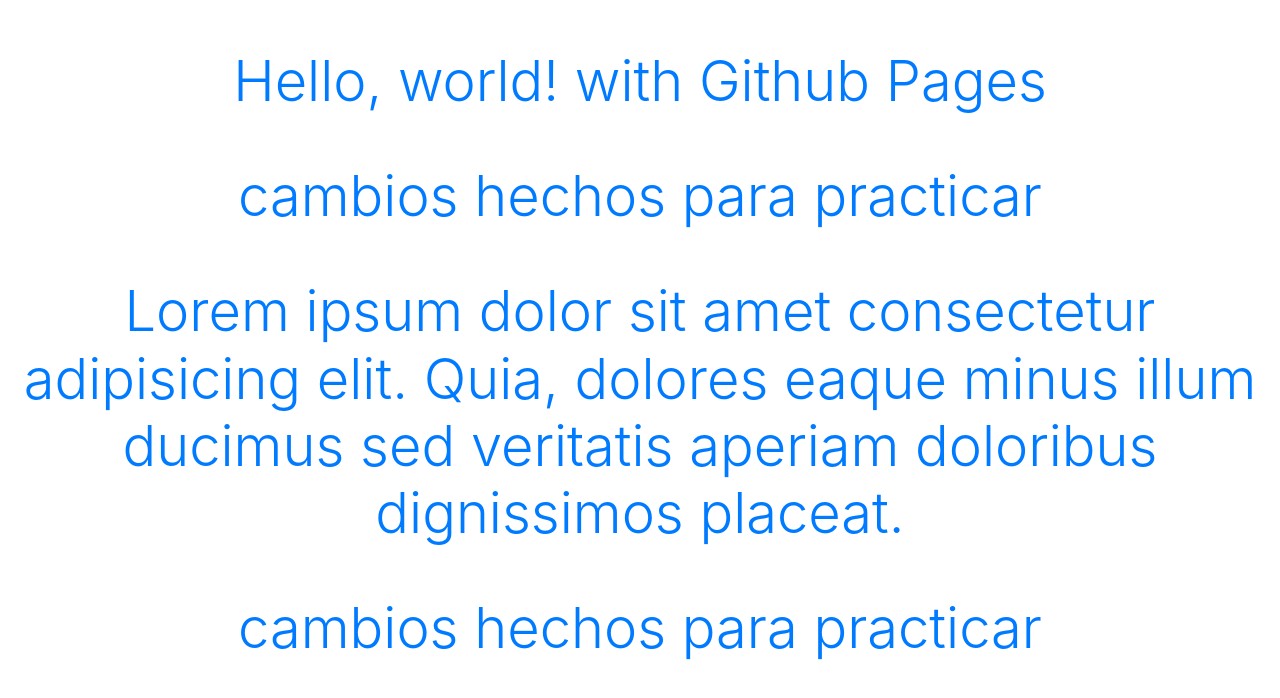
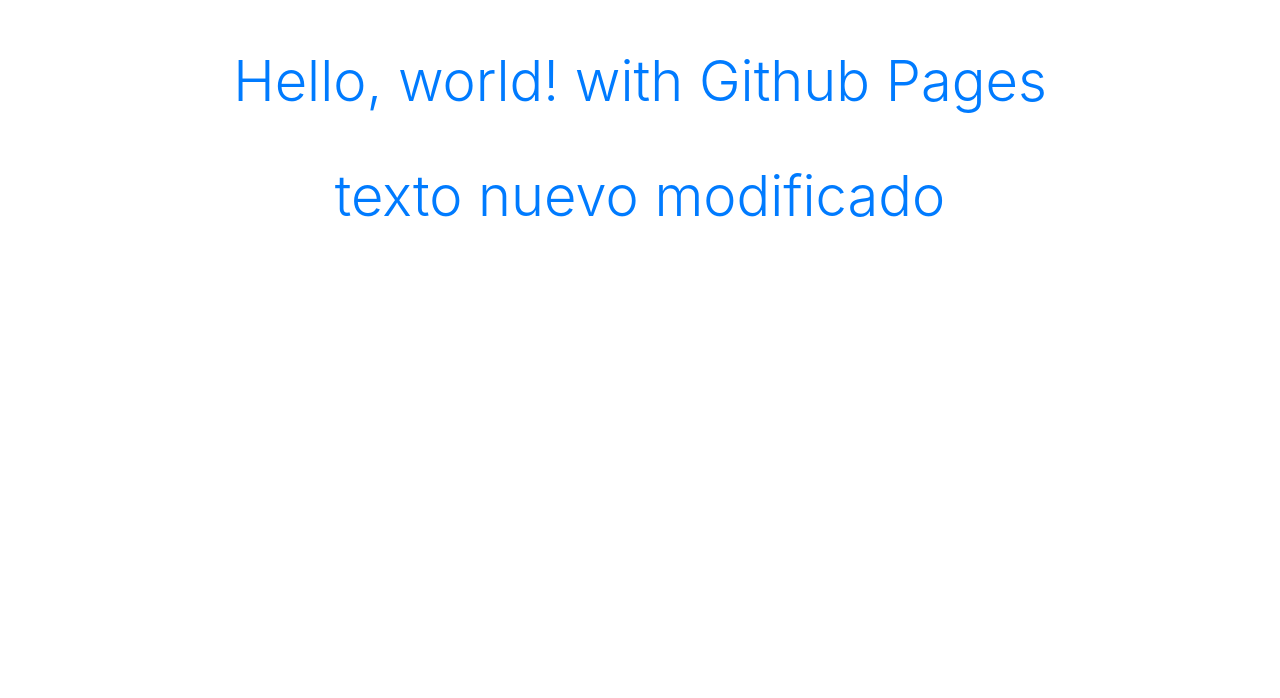
Before and after one commit to Andrius3a1/Andrius3a1.github.io, a plain HTML site: page index.html in a window 1280 px wide. Drawn offline with nearby package versions, Linux system fonts and the light colour scheme.

Commit message:
eliminacion de tag p y cambio de texto tag h2

```diff
--- a/index.html
+++ b/index.html
@@ -12,11 +12,7 @@
   </head>
   <body>
     <h1 class="text-center mt-5 display-4 text-primary">Hello, world! with Github Pages</h1>
-    <h2 class="text-center mt-5 display-4 text-primary">cambios hechos para practicar</h2>
-
-    <p class="text-center mt-5 display-4 text-primary">Lorem ipsum dolor sit amet consectetur adipisicing elit. Quia, dolores eaque minus illum ducimus sed veritatis aperiam doloribus dignissimos placeat.</p>
-
-    <h2 class="text-center mt-5 display-4 text-primary">cambios hechos para practicar</h2>
+    <h2 class="text-center mt-5 display-4 text-primary">texto nuevo modificado</h2>
 
     <!-- Optional JavaScript; choose one of the two! -->
 
```
